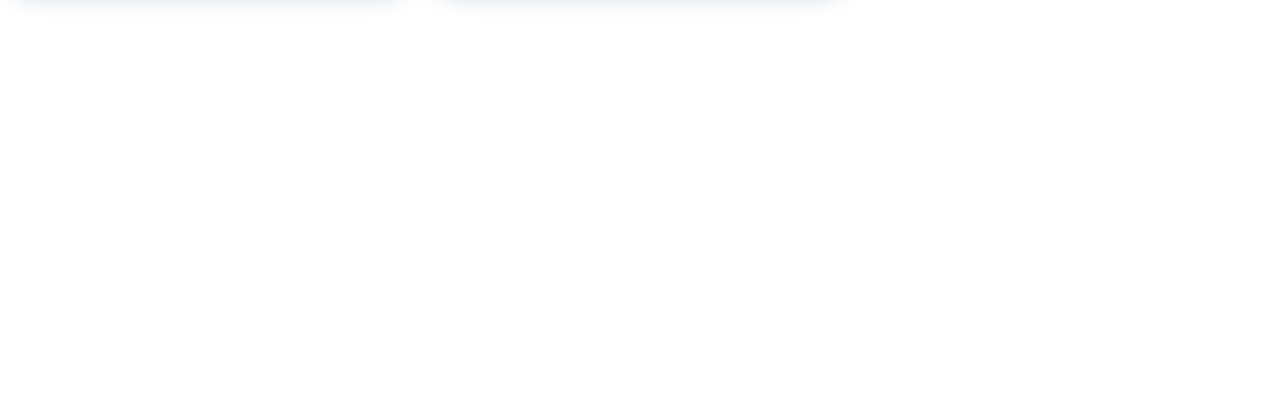
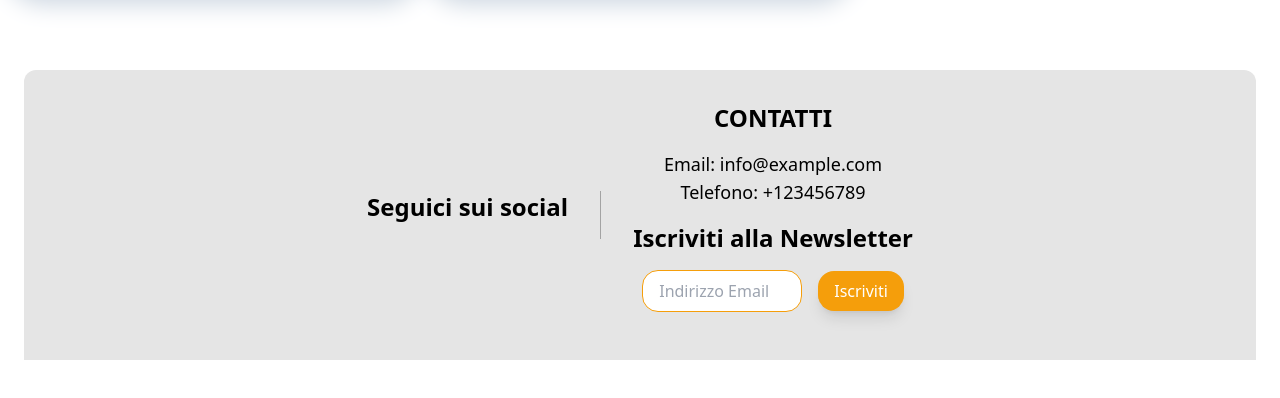
Before and after one commit to Nicco6598/eth_dApp-Travel, a React (Create React App) app: page / in a window 1280 px wide. Shown: the part 1226-1624 px from the top of the page. After the commit the page ends 1586 px from the top, so only its background shows below. Built offline with nearby package versions, Linux system fonts and the light colour scheme; what web3modal would draw is missing.

Commit message:
aggiunto footer

```diff
--- a/package.json
+++ b/package.json
@@ -1,6 +1,6 @@
 {
   "name": "eth_dApp-Travel",
-  "version": "0.3.0",
+  "version": "0.4.0",
   "private": true,
   "dependencies": {
     "@types/react": "18.2.51",
--- a/src/App.tsx
+++ b/src/App.tsx
@@ -2,6 +2,7 @@ import React, { useState } from 'react';
 import Navbar from './components/Navbar';
 import ProductGallery from './components/ProductGallery';
 import { ProviderProvider } from './components/ProviderContext';
+import Footer from './components/Footer';
 
 function App() {
 
@@ -10,6 +11,7 @@ function App() {
       <ProviderProvider>
         <Navbar />
         <ProductGallery />
+        <Footer />
       </ProviderProvider>
     </div>
   );
--- a/src/components/ConnectWalletButton.tsx
+++ b/src/components/ConnectWalletButton.tsx
@@ -1,7 +1,6 @@
 import React, { useState, useContext } from 'react';
 import Web3Modal from 'web3modal';
 import { ethers } from 'ethers';
-import '../../src/style.css';
 import WalletBalance from './WalletBalance';
 import { ProviderContext } from './ProviderContext';
 
--- /dev/null
+++ b/src/components/Footer.tsx
@@ -0,0 +1,60 @@
+import React from 'react';
+
+const Footer = () => {
+  return (
+    <footer className="bg-neutral-200 mt-24 mb-0 rounded-t-xl p-8">
+      <div className="container mx-auto flex justify-center items-center">
+        {/* Sezione dei social */}
+        <div className="text-center mr-8">
+          <h2 className="text-2xl font-semibold mb-4">Seguici sui social</h2>
+          <div className="flex space-x-4">
+            <a
+              href="#"
+              className="text-2xl text-primary-500 hover:text-primary-600 transition-all duration-300"
+            >
+              <i className="fab fa-facebook"></i>
+            </a>
+            <a
+              href="#"
+              className="text-2xl text-primary-500 hover:text-primary-600 transition-all duration-300"
+            >
+              <i className="fab fa-twitter"></i>
+            </a>
+            <a
+              href="#"
+              className="text-2xl text-primary-500 hover:text-primary-600 transition-all duration-300"
+            >
+              <i className="fab fa-instagram"></i>
+            </a>
+          </div>
+        </div>
+
+        {/* Riga verticale divisoria */}
+        <div className="h-12 border-l border-neutral-400"></div>
+
+        {/* Sezione dei contatti e newsletter */}
+        <div className="text-center ml-8">
+          <h2 className="text-2xl font-semibold mb-4">CONTATTI</h2>
+          <p className="text-lg">Email: info@example.com</p>
+          <p className="text-lg">Telefono: +123456789</p>
+          <h2 className="text-2xl font-semibold mt-4 mb-4">Iscriviti alla Newsletter</h2>
+          <form>
+            <input
+              type="email"
+              placeholder="Indirizzo Email"
+              className="border border-amber-500 hover:border-amber-700 rounded-2xl py-2 px-4 w-40"
+            />
+            <button
+              type="submit"
+              className="bg-amber-500 mt-4 text-white py-2 px-4 rounded-2xl shadow-lg hover:shadow-2xl hover:bg-amber-700 lg:mt-0 ml-4 transition-all duration-300 ease-in-out transform hover:scale-105"
+            >
+              Iscriviti
+            </button>
+          </form>
+        </div>
+      </div>
+    </footer>
+  );
+};
+
+export default Footer;
--- a/src/components/Navbar.tsx
+++ b/src/components/Navbar.tsx
@@ -3,7 +3,7 @@ import ConnectWalletButton from './ConnectWalletButton';
 
 const Navbar = () => {
   return (
-    <nav className="sticky top-0 justify-items-center z-10 bg-neutral-200 border-2 rounded-2xl shadow-[rgba(0,_0,_0,_0.4)_0px_20px_90px]">
+    <nav className="sticky top-4 justify-items-center z-10 bg-neutral-200 border-2 rounded-2xl shadow-[rgba(0,_0,_0,_0.4)_0px_20px_90px]">
       <div className="container mx-auto max-w-screen-xl transition-all duration-300 flex justify-between items-center p-4">
         <div>
           <img src="/logo.png" alt="Logo" className="w-24" />
--- a/src/components/ProductGallery.tsx
+++ b/src/components/ProductGallery.tsx
@@ -60,7 +60,7 @@ const initialProducts = [
     return (
       <div className='container mx-auto px-4 '>
         <h2 className="text-3xl font-bold mt-24 mb-8 lg:mb-0 text-center">VIAGGI DISPONIBILI</h2>
-        <div className="grid grid-cols-1 justify-items-center grid-rows-4 gap-16 lg:grid-cols-3 lg:gap-20">
+        <div className="grid grid-cols-1 justify-items-center grid-rows-2 gap-16 lg:grid-cols-3 lg:gap-20">
           {products.map(product => (
             <ProductItem key={product.id} product={product} onPurchase={handlePurchase} />
           ))}
--- a/src/style.css
+++ b/src/style.css
@@ -8,7 +8,9 @@
 
 body {
   margin: 0;
-  padding: 1rem;
+  padding-top: 1.5rem;
+  padding-left: 1.5rem;
+  padding-right: 1.5rem;
   font-family: system-ui, sans-serif;
   color: black;
   background-color: rgb(255, 255, 255);
```
